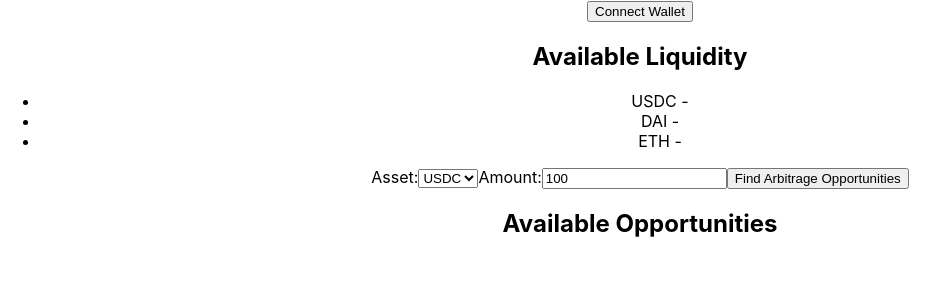
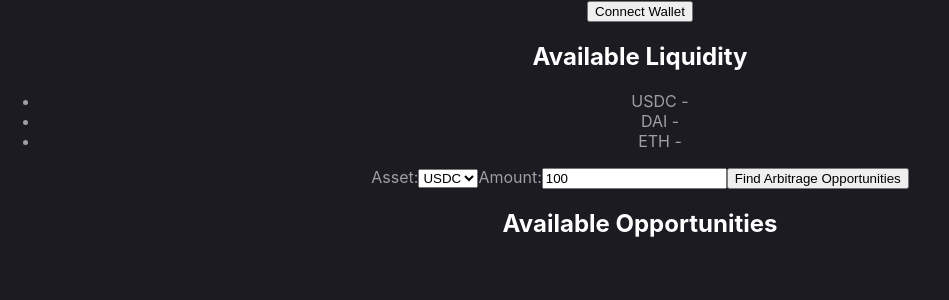
Before and after one commit to mubaris/flasher, a React (Create React App) app: page / in a window 1280 px wide. Shown: the top 300 px of the page, without its empty margins (0-949 px from the left). Built offline with nearby package versions, Linux system fonts and the light colour scheme.

Commit message:
Modify css

```diff
--- a/src/index.css
+++ b/src/index.css
@@ -5,6 +5,12 @@ body {
     sans-serif;
   -webkit-font-smoothing: antialiased;
   -moz-osx-font-smoothing: grayscale;
+  background-color: #1b1b21;
+  color: #9e9fa6;
+}
+
+h1, h2, h3, h4, h5, h6 {
+  color: #ffffff;
 }
 
 code {
```
